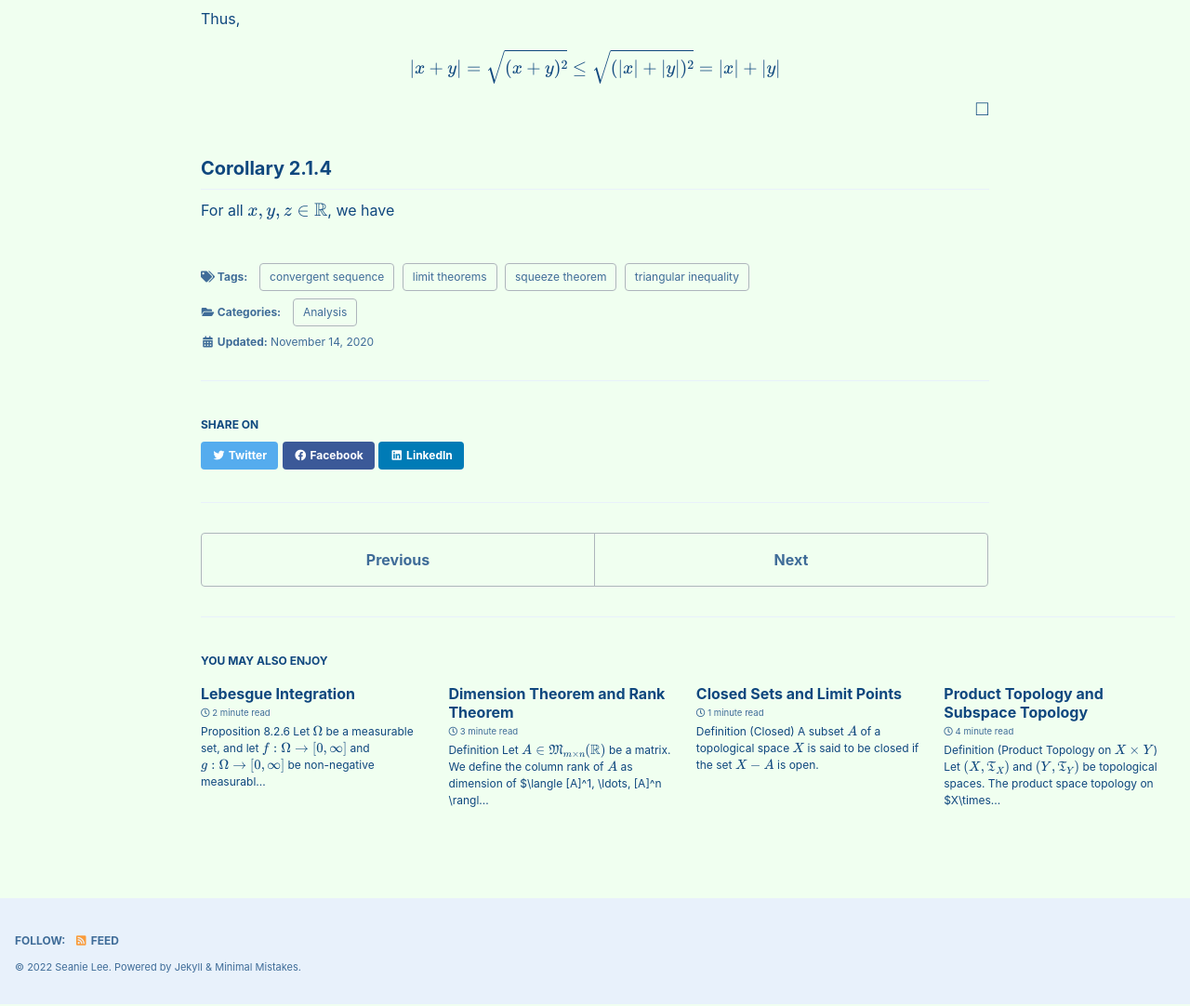
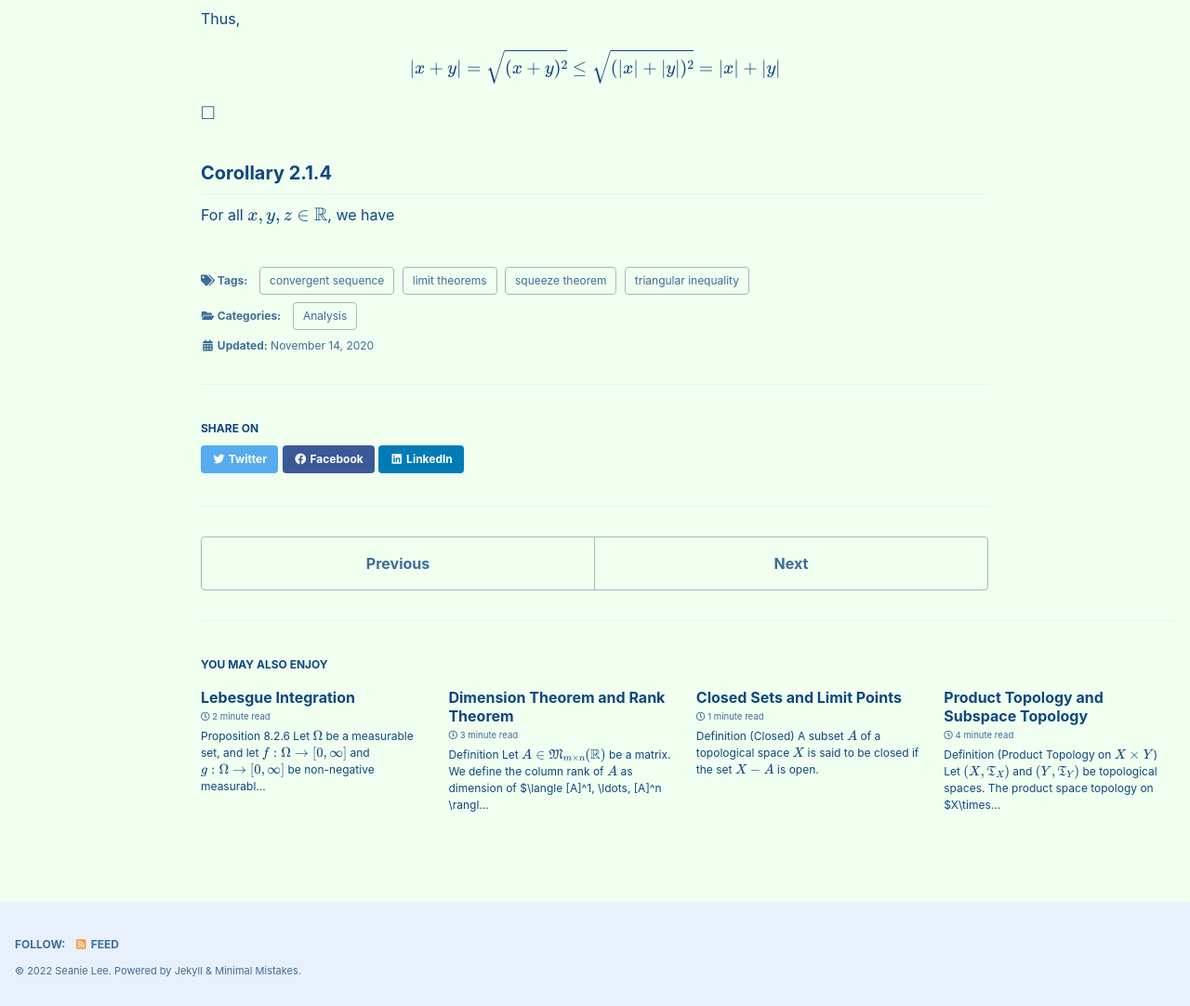
Before and after one commit to seanie12/blog, a Jekyll site: the page built from _posts/2020-11-14-sequence.md, in a window 1280 px wide. Shown: the part 383-1465 px from the top of the page at 93% size. Built offline with Jekyll 4.4.1, drawn with Linux system fonts in a browser that asks for light colours; cached includes are drawn as plain includes; formulas are drawn with MathJax 3.

Commit message:
Update 2020-11-14-sequence.md

```diff
--- a/_posts/2020-11-14-sequence.md
+++ b/_posts/2020-11-14-sequence.md
@@ -39,7 +39,7 @@ $$
 \end{align*}
 $$
 
-$$\tag*{$\square$}$$
+$\square$
 
 ## Corollary 2.1.4
 For all $x,y,z\in \mathbb{R}$, we have
```
